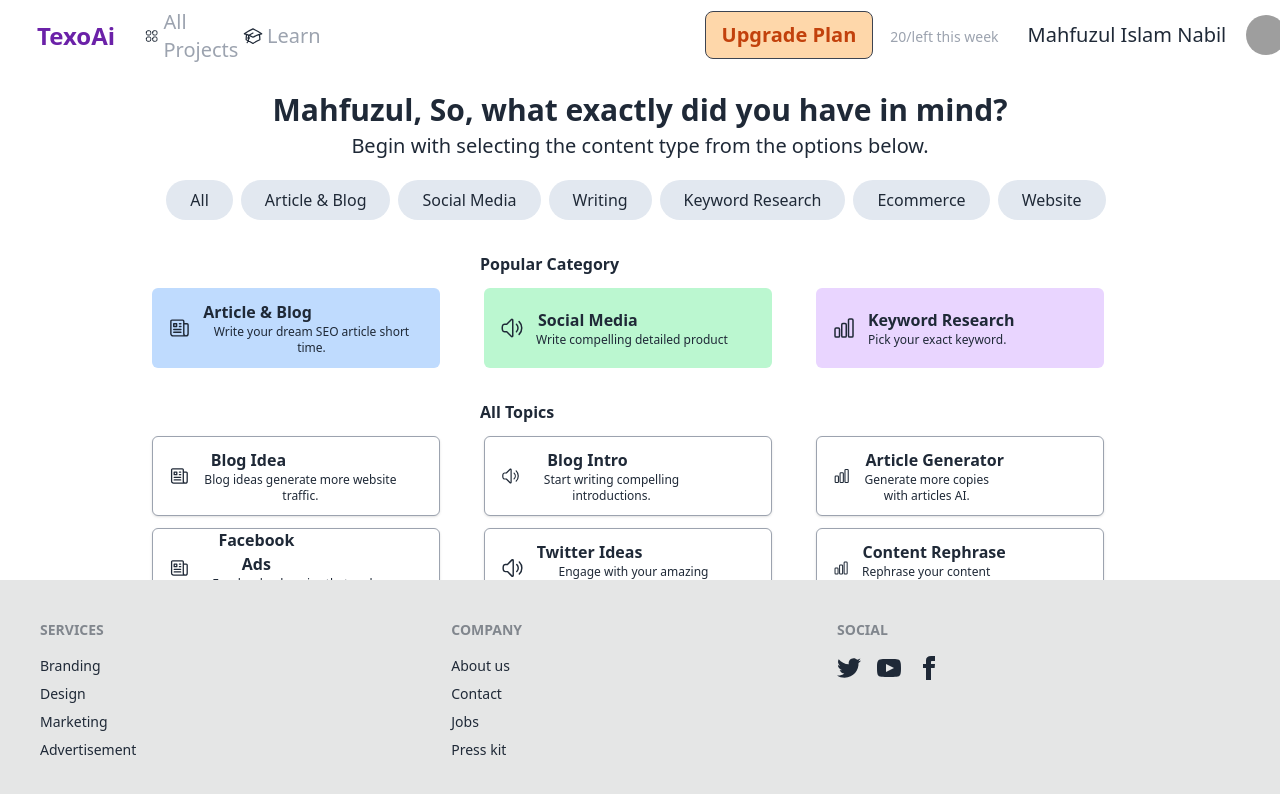
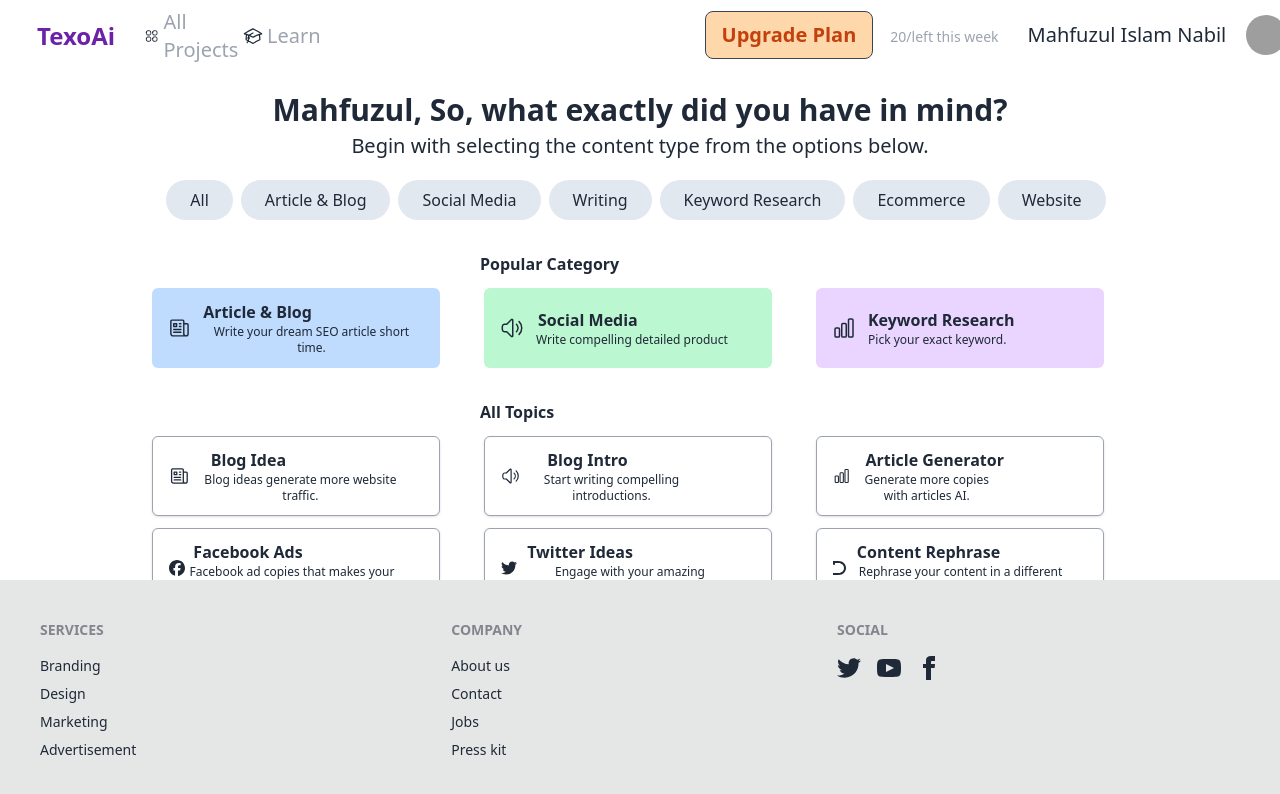
Before and after one commit to darkimpow/ai-writer-app-final, a React (Create React App) app: page / in a window 1280 px wide. Shown: the top 794 px of the page. Built offline with nearby package versions, Linux system fonts and the light colour scheme; grey boxes are pictures that could not be loaded.

Commit message:
completed static dashboard page with icons imported from fontawesome

```diff
--- a/package.json
+++ b/package.json
@@ -3,6 +3,10 @@
   "version": "0.1.0",
   "private": true,
   "dependencies": {
+    "@fortawesome/fontawesome-svg-core": "^6.3.0",
+    "@fortawesome/free-brands-svg-icons": "^6.3.0",
+    "@fortawesome/free-solid-svg-icons": "^6.3.0",
+    "@fortawesome/react-fontawesome": "^0.2.0",
     "@testing-library/jest-dom": "^5.14.1",
     "@testing-library/react": "^13.0.0",
     "@testing-library/user-event": "^13.2.1",
--- a/src/pages/DashboardPage.js
+++ b/src/pages/DashboardPage.js
@@ -1,3 +1,11 @@
+import {faFacebook} from '@fortawesome/free-brands-svg-icons'
+import {FontAwesomeIcon} from '@fortawesome/react-fontawesome'
+import {faTwitter} from '@fortawesome/free-brands-svg-icons'
+import {faGoogle} from '@fortawesome/free-brands-svg-icons'
+import {faSpaceAwesome} from '@fortawesome/free-brands-svg-icons'
+import {faDeezer} from '@fortawesome/free-brands-svg-icons'
+import {faDyalog} from '@fortawesome/free-brands-svg-icons'
+
 const DashboardPage = () => {
     return (
         <div>
@@ -104,11 +112,7 @@ const DashboardPage = () => {
             <div className="flex justify-center items-center pb-3">
                 <button
                     className="flex items-center w-72 h-20 mr-11 p-4 rounded-md bg-white border border-gray-400 shadow">
-                    <svg xmlns="http://www.w3.org/2000/svg" fill="none" viewBox="0 0 24 24" stroke-width="1.5"
-                         stroke="currentColor" className="w-6 h-6 mr-3">
-                        <path stroke-linecap="round" stroke-linejoin="round"
-                              d="M12 7.5h1.5m-1.5 3h1.5m-7.5 3h7.5m-7.5 3h7.5m3-9h3.375c.621 0 1.125.504 1.125 1.125V18a2.25 2.25 0 01-2.25 2.25M16.5 7.5V18a2.25 2.25 0 002.25 2.25M16.5 7.5V4.875c0-.621-.504-1.125-1.125-1.125H4.125C3.504 3.75 3 4.254 3 4.875V18a2.25 2.25 0 002.25 2.25h13.5M6 7.5h3v3H6v-3z"/>
-                    </svg>
+                    <FontAwesomeIcon icon={faFacebook}/>
                     <div className="flex flex-col">
                         <p className="font-bold pr-28">Facebook Ads</p>
                         <p className="text-xs pr-6">Facebook ad copies that makes your ads.</p>
@@ -116,26 +120,18 @@ const DashboardPage = () => {
                 </button>
                 <button
                     className="flex items-center w-72 h-20 mr-11 p-4 rounded-md bg-white border border-gray-400 shadow">
-                    <svg xmlns="http://www.w3.org/2000/svg" fill="none" viewBox="0 0 24 24" stroke-width="1.5"
-                         stroke="currentColor" className="w-6 h-6 mr-3">
-                        <path stroke-linecap="round" stroke-linejoin="round"
-                              d="M19.114 5.636a9 9 0 010 12.728M16.463 8.288a5.25 5.25 0 010 7.424M6.75 8.25l4.72-4.72a.75.75 0 011.28.53v15.88a.75.75 0 01-1.28.53l-4.72-4.72H4.51c-.88 0-1.704-.507-1.938-1.354A9.01 9.01 0 012.25 12c0-.83.112-1.633.322-2.396C2.806 8.756 3.63 8.25 4.51 8.25H6.75z"/>
-                    </svg>
+                    <FontAwesomeIcon icon={faTwitter}/>
                     <div className="flex flex-col">
                         <p className="font-bold pr-28">Twitter Ideas</p>
-                        <p className="text-xs pr-6">Engage with your amazing followers</p>
+                        <p className="text-xs pr-6 pl-3">Engage with your amazing followers</p>
                     </div>
                 </button>
                 <button
                     className="flex items-center w-72 h-20 mr-6 p-4 rounded-md bg-white border border-gray-400 shadow">
-                    <svg xmlns="http://www.w3.org/2000/svg" fill="none" viewBox="0 0 24 24" stroke-width="1.5"
-                         stroke="currentColor" className="w-6 h-6 mr-3">
-                        <path stroke-linecap="round" stroke-linejoin="round"
-                              d="M3 13.125C3 12.504 3.504 12 4.125 12h2.25c.621 0 1.125.504 1.125 1.125v6.75C7.5 20.496 6.996 21 6.375 21h-2.25A1.125 1.125 0 013 19.875v-6.75zM9.75 8.625c0-.621.504-1.125 1.125-1.125h2.25c.621 0 1.125.504 1.125 1.125v11.25c0 .621-.504 1.125-1.125 1.125h-2.25a1.125 1.125 0 01-1.125-1.125V8.625zM16.5 4.125c0-.621.504-1.125 1.125-1.125h2.25C20.496 3 21 3.504 21 4.125v15.75c0 .621-.504 1.125-1.125 1.125h-2.25a1.125 1.125 0 01-1.125-1.125V4.125z"/>
-                    </svg>
+                    <FontAwesomeIcon icon={faDyalog}/>
                     <div className="flex flex-col">
-                        <p className="font-bold pr-20">Content Rephrase</p>
-                        <p className="text-xs pr-24">Rephrase your content in a different voice.</p>
+                        <p className="font-bold pr-20 pl-1">Content Rephrase</p>
+                        <p className="text-xs pr-4 pl-1">Rephrase your content in a different voice.</p>
                     </div>
                 </button>
             </div>
@@ -144,11 +140,7 @@ const DashboardPage = () => {
             <div className="flex justify-center items-center">
                 <button
                     className="flex items-center w-72 h-20 mr-11 p-4 rounded-md bg-white border border-gray-400 shadow">
-                    <svg xmlns="http://www.w3.org/2000/svg" fill="none" viewBox="0 0 24 24" stroke-width="1.5"
-                         stroke="currentColor" className="w-6 h-6 mr-3">
-                        <path stroke-linecap="round" stroke-linejoin="round"
-                              d="M12 7.5h1.5m-1.5 3h1.5m-7.5 3h7.5m-7.5 3h7.5m3-9h3.375c.621 0 1.125.504 1.125 1.125V18a2.25 2.25 0 01-2.25 2.25M16.5 7.5V18a2.25 2.25 0 002.25 2.25M16.5 7.5V4.875c0-.621-.504-1.125-1.125-1.125H4.125C3.504 3.75 3 4.254 3 4.875V18a2.25 2.25 0 002.25 2.25h13.5M6 7.5h3v3H6v-3z"/>
-                    </svg>
+                    <FontAwesomeIcon icon={faSpaceAwesome}/>
                     <div className="flex flex-col">
                         <p className="font-bold pr-8">Landing Page Headline</p>
                         <p className="text-xs pr-6">A unique and memorable perfect headline</p>
@@ -156,26 +148,18 @@ const DashboardPage = () => {
                 </button>
                 <button
                     className="flex items-center w-72 h-20 mr-11 p-4 rounded-md bg-white border border-gray-400 shadow">
-                    <svg xmlns="http://www.w3.org/2000/svg" fill="none" viewBox="0 0 24 24" stroke-width="1.5"
-                         stroke="currentColor" className="w-6 h-6 mr-3">
-                        <path stroke-linecap="round" stroke-linejoin="round"
-                              d="M19.114 5.636a9 9 0 010 12.728M16.463 8.288a5.25 5.25 0 010 7.424M6.75 8.25l4.72-4.72a.75.75 0 011.28.53v15.88a.75.75 0 01-1.28.53l-4.72-4.72H4.51c-.88 0-1.704-.507-1.938-1.354A9.01 9.01 0 012.25 12c0-.83.112-1.633.322-2.396C2.806 8.756 3.63 8.25 4.51 8.25H6.75z"/>
-                    </svg>
+                    <FontAwesomeIcon icon={faGoogle}/>
                     <div className="flex flex-col">
                         <p className="font-bold pr-8">SEO Meta description</p>
-                        <p className="text-xs pr-6">Your website for maximum visibility</p>
+                        <p className="text-xs pr-6 pl-3">Your website for maximum visibility</p>
                     </div>
                 </button>
                 <button
                     className="flex items-center w-72 h-20 mr-6 p-4 rounded-md bg-white border border-gray-400 shadow">
-                    <svg xmlns="http://www.w3.org/2000/svg" fill="none" viewBox="0 0 24 24" stroke-width="1.5"
-                         stroke="currentColor" className="w-6 h-6 mr-3">
-                        <path stroke-linecap="round" stroke-linejoin="round"
-                              d="M3 13.125C3 12.504 3.504 12 4.125 12h2.25c.621 0 1.125.504 1.125 1.125v6.75C7.5 20.496 6.996 21 6.375 21h-2.25A1.125 1.125 0 013 19.875v-6.75zM9.75 8.625c0-.621.504-1.125 1.125-1.125h2.25c.621 0 1.125.504 1.125 1.125v11.25c0 .621-.504 1.125-1.125 1.125h-2.25a1.125 1.125 0 01-1.125-1.125V8.625zM16.5 4.125c0-.621.504-1.125 1.125-1.125h2.25C20.496 3 21 3.504 21 4.125v15.75c0 .621-.504 1.125-1.125 1.125h-2.25a1.125 1.125 0 01-1.125-1.125V4.125z"/>
-                    </svg>
+                    <FontAwesomeIcon icon={faDeezer}/>
                     <div className="flex flex-col">
-                        <p className="font-bold pr-16">Product Description</p>
-                        <p className="text-xs pr-8">Write compelling detailed product</p>
+                        <p className="font-bold pr-14">Product Description</p>
+                        <p className="text-xs pr-8 pl-3">Write compelling detailed product</p>
                     </div>
                 </button>
             </div>
```
Also changed, not shown: 1 other file (tests, documents, lock files or other folders).
